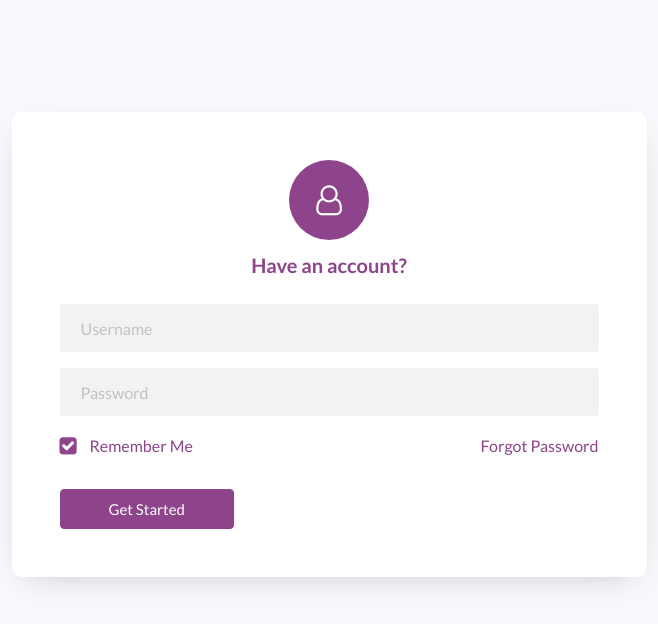
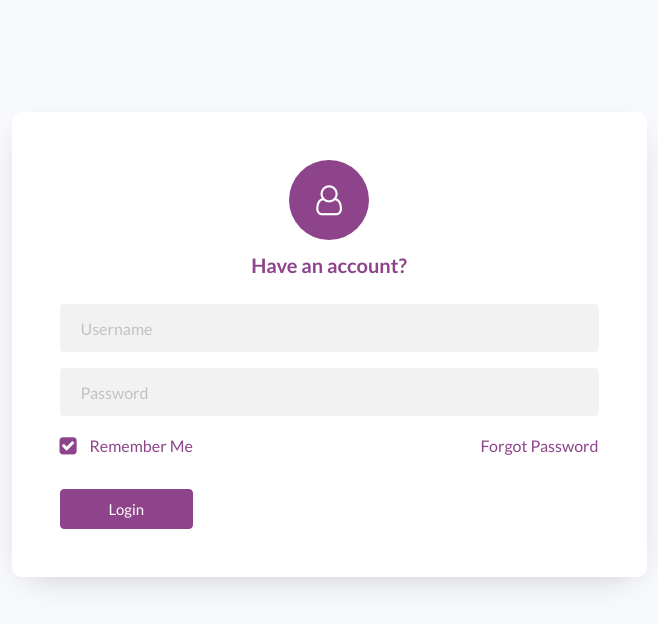
Before and after one commit to izaanjahangir/social-book-client, an Angular app: page /login in a window 1280 px wide. Shown: the top 624 px of the page, without its empty margins (311-969 px from the left). Built offline with nearby package versions, Linux system fonts and the light colour scheme.

Commit message:
improvement

```diff
--- a/src/app/components/button/button.component.html
+++ b/src/app/components/button/button.component.html
@@ -1,3 +1,3 @@
 <button type="submit" class="btn btn-primary rounded submit p-2 px-5">
-  Get Started
+  <ng-content></ng-content>
 </button>
--- a/src/app/components/button/button.component.scss
+++ b/src/app/components/button/button.component.scss
@@ -2,7 +2,7 @@
 @import "./node_modules/bootstrap/scss/variables";
 @import "./node_modules/bootstrap/scss/mixins";
 
-$primary: #8d448b;
+@import "../../../variables.scss";
 
 .bg-primary {
   background: $primary !important;
--- a/src/app/components/checkbox/checkbox.component.html
+++ b/src/app/components/checkbox/checkbox.component.html
@@ -1,5 +1,5 @@
 <label class="checkbox-wrap checkbox-primary"
-  >Remember Me
+  ><ng-content></ng-content>
   <input type="checkbox" checked />
   <span class="checkmark"></span>
 </label>
--- a/src/app/components/checkbox/checkbox.component.scss
+++ b/src/app/components/checkbox/checkbox.component.scss
@@ -2,7 +2,7 @@
 @import "./node_modules/bootstrap/scss/variables";
 @import "./node_modules/bootstrap/scss/mixins";
 
-$primary: #8d448b;
+@import "../../../variables.scss";
 
 .checkbox-wrap {
   display: block;
--- a/src/app/login/login.component.html
+++ b/src/app/login/login.component.html
@@ -18,10 +18,10 @@
               placeholder="Password"
             ></app-filled-input>
             <div class="form-group d-flex justify-content-between">
-              <app-checkbox></app-checkbox>
+              <app-checkbox>Remember Me</app-checkbox>
               <a href="#">Forgot Password</a>
             </div>
-            <app-button></app-button>
+            <app-button>Login</app-button>
           </form>
         </div>
       </div>
--- a/src/app/login/login.component.scss
+++ b/src/app/login/login.component.scss
@@ -2,8 +2,7 @@
 @import "./node_modules/bootstrap/scss/variables";
 @import "./node_modules/bootstrap/scss/mixins";
 
-$font-primary: "Lato", Arial, sans-serif;
-$primary: #8d448b;
+@import "../../variables.scss";
 
 body {
   font-family: $font-primary;
--- a/src/styles.scss
+++ b/src/styles.scss
@@ -1,6 +1,4 @@
 /* You can add global styles to this file, and also import other style files */
-
-$font-primary: "Lato", Arial, sans-serif;
 
 /* Importing Bootstrap SCSS file. */
 @import "./node_modules/bootstrap/scss/bootstrap";
@@ -9,6 +7,8 @@ $font-primary: "Lato", Arial, sans-serif;
 
 /* Importing Datepicker SCSS file. */
 @import "node_modules/ngx-bootstrap/datepicker/bs-datepicker";
+
+@import "./variables.scss";
 
 body {
   margin: 0;
--- /dev/null
+++ b/src/variables.scss
@@ -0,0 +1,2 @@
+$font-primary: "Lato", Arial, sans-serif;
+$primary: #8d448b;
```
